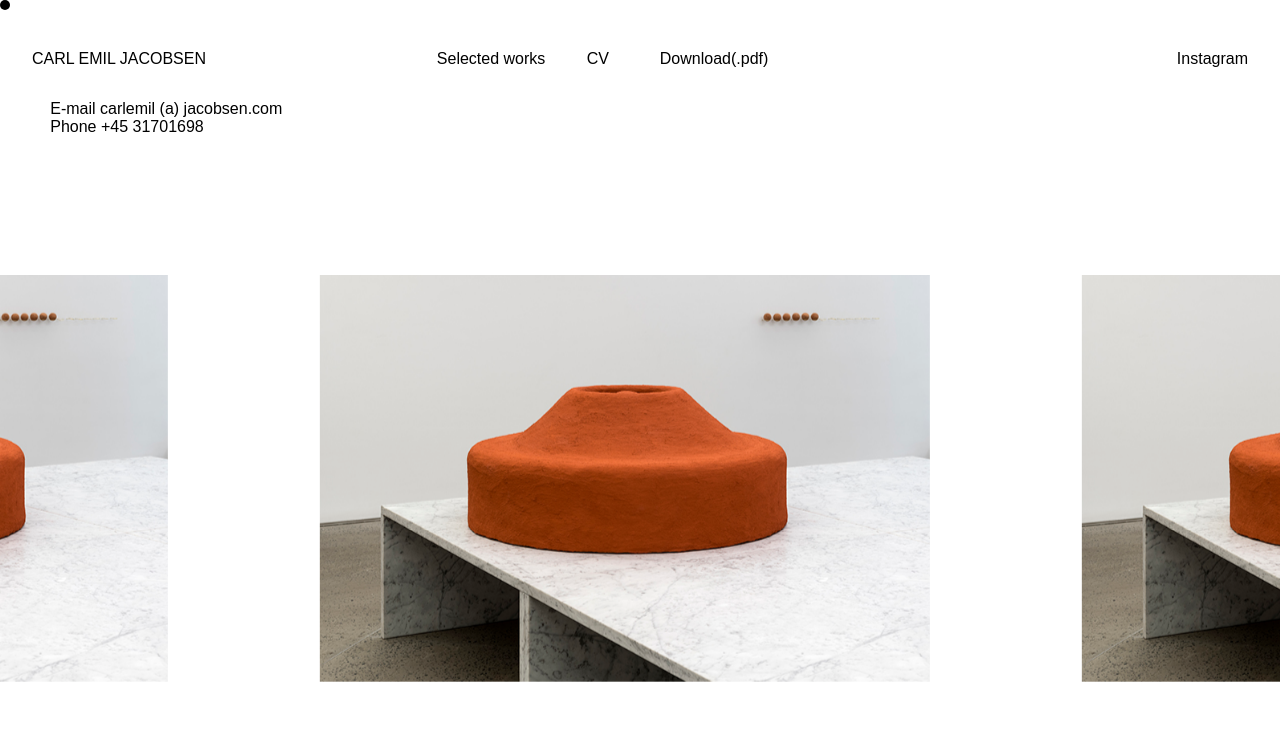
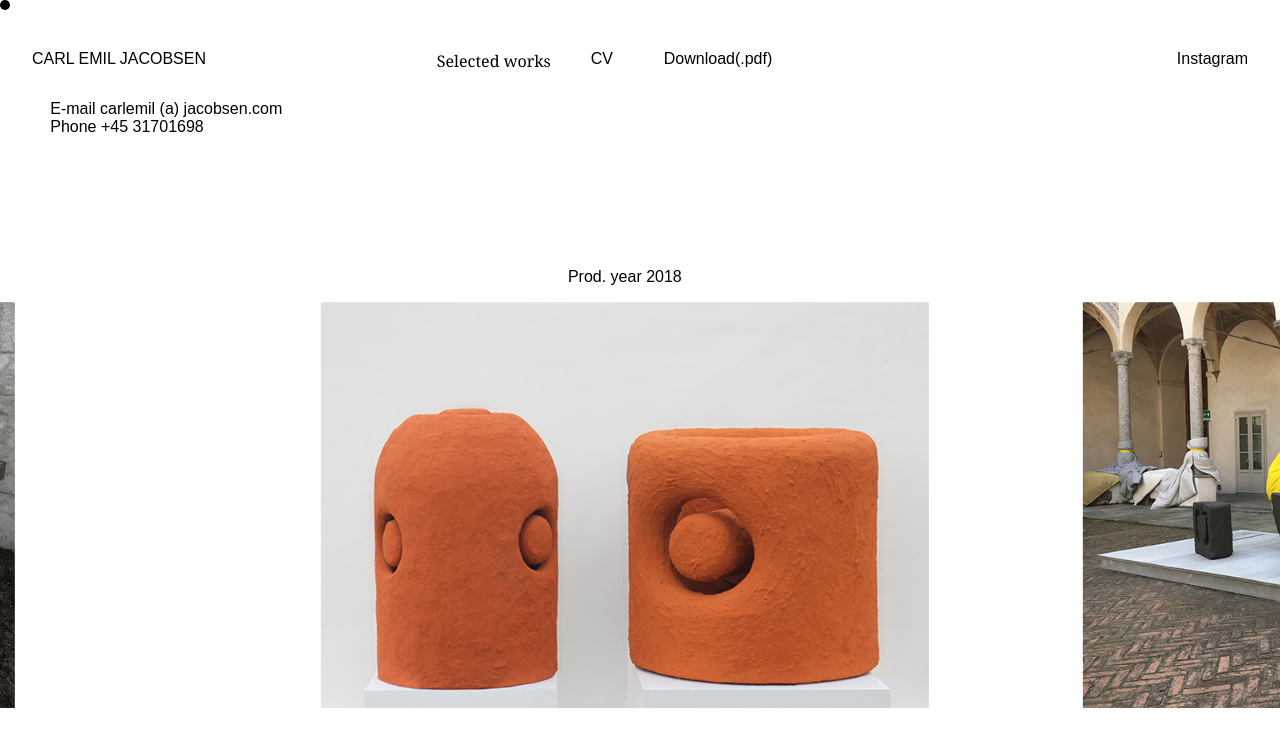
Before and after one commit to Wryth/cej_portfolio, a React (Create React App) app: page /#/archive in a window 1280 px wide. Shown: the top 746 px of the page. Built offline with nearby package versions, Linux system fonts and the light colour scheme.

Commit message:
pictures are added throught a list

```diff
--- a/src/components/App.js
+++ b/src/components/App.js
@@ -10,7 +10,7 @@ import './main.css';
 import MyHeader from './myHeader.js';
 import Bio from './bio';
 import InstagramDisplay from './instagramDisplay.js';
-import Archive from './archive.js';
+//import Archive from './archive.js';
 import Downloads from './downloads';
 import CustomCursor from './custumCursor';
 import Main from "./main";
--- a/src/components/exampleReact/SlickDemo.css
+++ b/src/components/exampleReact/SlickDemo.css
@@ -1,13 +1,27 @@
 .pictures{
+    height: auto;
     width: 80%;
-    height: auto;
     margin-left: auto;
     margin-right: auto;
 }
 
+.menu-item {
+    padding: 0 40px;
+    margin: 5px 10px;
+    display: inline-block;
+    position: relative;
+    height: 100%;
+  }
+
 .itemContainer{
+    display: inline-block;
+    position: relative;
+    height: 100%;
+}
 
+.worksTitle {
 }
+
 
 .slick-slider.slick-initialized{
     position: fixed;
--- a/src/components/exampleReact/SlickDemo.js
+++ b/src/components/exampleReact/SlickDemo.js
@@ -30,6 +30,32 @@ const list = [
     { name: '2016_1', title: "2016" },
     ];
 
+// One item component
+// selected prop will be passed
+const MenuItem = ({ pic, title }) => {
+  return (
+    <div className="itemContainer">
+      <div id="menu-info">
+        <div id="title"><p className="worksTitle">Prod. year {title}</p></div>
+      </div>
+      <img className="pictures" src={process.env.PUBLIC_URL + '/foto/' + pic + '.jpg'}/>
+    </div>
+  );
+};
+
+// All items component
+// Important! add unique key
+export const Menu = (list) => list.map(el => {
+  const { name, title } = el;
+  return (
+    <MenuItem
+      title={title}
+      pic={name}
+      key={name}
+    />
+  );
+});
+
 
 class SimpleSlider extends React.Component {
   constructor(props) {
@@ -56,38 +82,17 @@ class SimpleSlider extends React.Component {
       slidesToShow: 1.68,
       speed: 500,
       centerMode: false,
-      arrow: false
+      //arrow: false,
+      //autoplay: true,
+      autoplaySpeed: 10000,
+      //adaptiveHeight:true,
     };
 
+    const menu = Menu(list);
+
     return (
-      <Slider {...settings} ref={slider => this.slider = slider }>
-        <div className="itemContainer">
-          <img className="pictures" src={process.env.PUBLIC_URL + '/foto/' + "2017_3" + '.jpg'}/>
-        </div>
-        <div className="itemContainer">
-          <img className="pictures" src={process.env.PUBLIC_URL + '/foto/' + "2017_3" + '.jpg'}/>
-        </div>
-        <div className="itemContainer">
-          <img className="pictures" src={process.env.PUBLIC_URL + '/foto/' + "2017_3" + '.jpg'}/>
-        </div>
-        <div className="itemContainer">
-          <img className="pictures" src={process.env.PUBLIC_URL + '/foto/' + "2017_1" + '.jpg'}/>
-        </div>
-        <div className="itemContainer">
-          <img className="pictures" src={process.env.PUBLIC_URL + '/foto/' + "2017_2" + '.jpg'}/>
-        </div>
-        <div className="itemContainer">
-          <img className="pictures" src={process.env.PUBLIC_URL + '/foto/' + "2017_3" + '.jpg'}/>
-        </div>
-        <div className="itemContainer">
-          <img className="pictures" src={process.env.PUBLIC_URL + '/foto/' + "2017_3" + '.jpg'}/>
-        </div>
-        <div className="itemContainer">
-          <img className="pictures" src={process.env.PUBLIC_URL + '/foto/' + "2017_3" + '.jpg'}/>
-        </div>
-        <div className="itemContainer">
-          <img className="pictures" src={process.env.PUBLIC_URL + '/foto/' + "2017_3" + '.jpg'}/>
-        </div>
+      <Slider {...settings} ref={slider => this.slider = slider}>
+        {menu}
       </Slider>
     );
   }
--- a/src/components/main.js
+++ b/src/components/main.js
@@ -11,7 +11,7 @@ import './main.css';
 import MyHeader from './myHeader.js';
 import Bio from './bio';
 import InstagramDisplay from './instagramDisplay.js';
-import Archive from './archive.js';
+//import Archive from './archive.js';
 import Downloads from './downloads';
 import CustomCursor from './custumCursor';
 import SimpleSlider from "./exampleReact/SlickDemo";
--- a/src/components/myHeader.css
+++ b/src/components/myHeader.css
@@ -1,9 +1,5 @@
 .active{
     font-family: Georgia, 'Times New Roman', Times, serif;
-}
-
-.menuOption.active{
-    font-family: Arial, Helvetica, sans-serif;
 }
 
 /*the text above pictures should not change font */
@@ -35,6 +31,7 @@
     float: left;
     margin: 0;
     font-weight: normal;
+    font-family: Arial, Helvetica, sans-serif;
 }
 
 #contactText{
--- a/src/index.js
+++ b/src/index.js
@@ -8,7 +8,7 @@ import Main from './components/main.js';
 import App from "./components/App";
 import ScrollDemo from "./components/exampleReact/scrollDemo";
 import SimpleSlider from "./components/exampleReact/SlickDemo";
-import Archive from "./components/archive";
+//import Archive from "./components/archive";
 
 //===========================
 ReactDOM.render(
```
